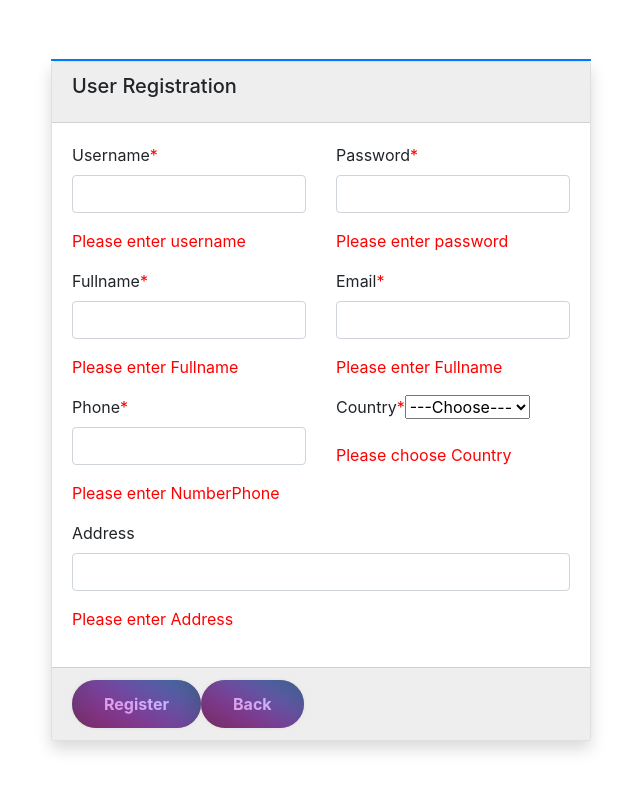
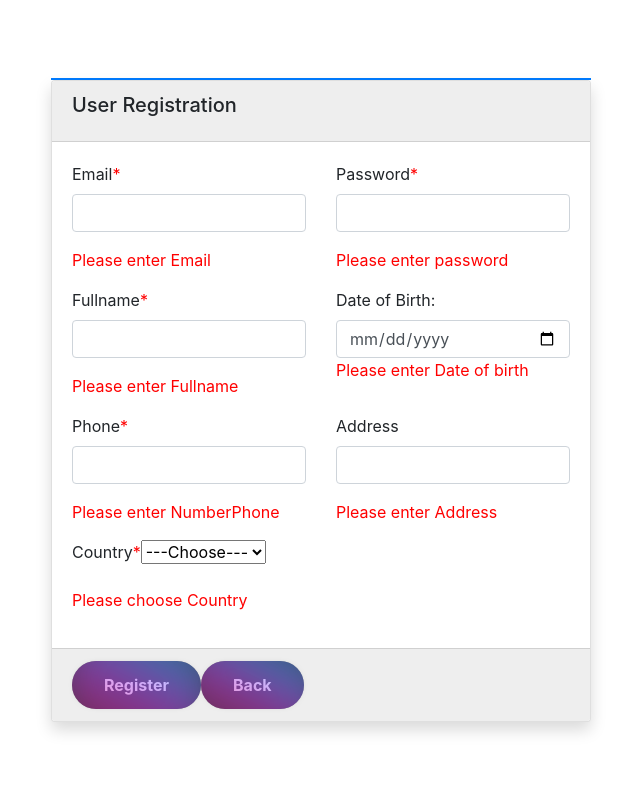
Before and after one commit to VsDuy/swp1812, a React (Create React App) app: page /logout in a window 1280 px wide. Shown: the top 790 px of the page, without its empty margins (319-959 px from the left). Built offline with nearby package versions, Linux system fonts and the light colour scheme.

Commit message:
update 10/7

```diff
--- a/src/components/Menu.js
+++ b/src/components/Menu.js
@@ -7,14 +7,14 @@ export default function Menu() {
         <nav class="navbar navbar-expand-lg bg-body-tertiary" style={{ backgroundColor: "#e3f2fd", color: 'black', marginBottom: 20 }}>
             <div className="col-12 col-sm-2" class="container-fluid" >
 
-                <h3>Children Care</h3>
+                <h3 style={{marginTop: 10}} >Children Care</h3>
                 <button class="navbar-toggler" type="button" data-bs-toggle="collapse" data-bs-target="#navbarNavDropdown" aria-controls="navbarNavDropdown" aria-expanded="false" aria-label="Toggle navigation">
                     <span class="navbar-toggler-icon"></span>
                 </button>
                 <div class="collapse navbar-collapse" id="navbarNavDropdown" className="col-12 col-sm-7
     ">
                     <ul class="navbar-nav">
-                        <li class="nav-item" style={{ marginTop: 5, marginRight: 5 }} >
+                        <li class="nav-item" style={{marginTop:5 , marginRight:5}} >
                             <a href="/">
                                 <House />
                             </a>
@@ -30,9 +30,6 @@ export default function Menu() {
                         </li>
                         <li class="nav-item">
                             <a class="nav-link" href="#">Admin</a>
-                        </li>
-                        <li class="nav-item">
-                            <a class="nav-link" href="feedback">Feedback</a>
                         </li>
                         <li class="nav-item dropdown">
                             <Dropdown>
--- a/src/screens/Feedback.js
+++ /dev/null
@@ -1,40 +0,0 @@
-import UserTemplate from "../templates/UserTemplate";
-import { Container, Row, Col, Table, Card } from "react-bootstrap";
-import React, { useState, useEffect } from 'react';
-export default function Feedback() {
-    const [feedback, setFeedback] = useState([]);
-
-    useEffect(() => {
-
-        fetch("http://localhost:8000/feedback").then(res => res.json())
-            .then(result => {
-                setFeedback(result);
-            });
-    },
-        []);
-    return (
-        <UserTemplate>
-            <Row>
-                <h2>Feedback</h2>
-                <Table>
-                    <thead>
-                        <th>Name</th>
-                        <th>Content</th>
-                    </thead>
-                    <tbody>
-                        {feedback.map((c) => (
-                            <tr>
-
-                                <td>{c.name}</td>
-                                <td> {c.content}</td>
-
-
-                            </tr>
-                        ))}
-                    </tbody>
-
-                </Table>
-            </Row>
-        </UserTemplate>
-    );
-}
--- a/src/screens/Login.js
+++ b/src/screens/Login.js
@@ -23,17 +23,17 @@ export default function Login() {
             <Card className="shadow">
               <Card.Body>
                 <div className="mb-3 mt-md-4">
-                  <h2 className="fw-bold mb-2 text-uppercase ">Username</h2>
+                  <h2 className="fw-bold mb-2 text-uppercase ">Login</h2>
 
                   <div className="mb-3">
                     <Form>
                       <Form.Group className="mb-3" controlId="user">
                         <Form.Label className="text-center">
-                          Username
+                          Email
                         </Form.Label>
                         <Form.Control type="text" onChange={(e) => setUser(e.target.value)} />
                       </Form.Group>
-                      <p style={{ color: 'red' }}>{user ? "" : "Please enter username"}</p>
+                      <p style={{ color: 'red' }}>{user ? "" : "Please enter email !"}</p>
 
                       <Form.Group
                         className="mb-3"
@@ -42,7 +42,7 @@ export default function Login() {
                         <Form.Label>Password</Form.Label>
                         <Form.Control type="password" onChange={(e) => setPassword(e.target.value)} />
                       </Form.Group>
-                      <p style={{ color: 'red' }}>{password ? "" : "Please enter password"}</p>
+                      <p style={{ color: 'red' }}>{password ? "" : "Please enter password !"}</p>
                       <Form.Group
                         className="mb-3"
                         controlId="formBasicCheckbox"
--- a/src/screens/Register.js
+++ b/src/screens/Register.js
@@ -17,7 +17,10 @@ export default function RegisterScreen() {
     const [phone, setPhone] = useState("");
     const [city, setCity] = useState("");
     const [address, setAddress] = useState("");
+    const [birthday, setBirthday] = useState('');
     const nav = useNavigate();
+
+
 
     const handleLogin = () => {
         if (user && password && fname && address && city && phone && email) {
@@ -25,6 +28,7 @@ export default function RegisterScreen() {
             nav('/login');
         }
     }
+
     return (
 
         <Container class="container" >
@@ -44,18 +48,17 @@ export default function RegisterScreen() {
                                     <Col>
                                         <Form.Group
                                             className="mb-3"
-                                            controlId="formGroupUsername"
+                                            controlId="formGroupEmail"
                                         >
                                             <Form.Label>
-                                                Username
+                                                Email
                                                 <span style={{ color: "red" }}>
                                                     *
                                                 </span>
                                             </Form.Label>
-                                            <Form.Control type="text" onChange={(e) => setUser(e.target.value)} />
-
+                                            <Form.Control type="text" onChange={(e) => setEmail(e.target.value)} />
                                         </Form.Group>
-                                        <p style={{ color: 'red' }}>{user ? "" : "Please enter username"}</p>
+                                        <p style={{ color: 'red' }}>{email ? "" : "Please enter Email"}</p>
                                     </Col>
                                     <Col>
                                         <Form.Group
@@ -91,20 +94,17 @@ export default function RegisterScreen() {
                                         <p style={{ color: 'red' }}>{fname ? "" : "Please enter Fullname"}</p>
                                     </Col>
                                     <Col>
-                                        <Form.Group
-                                            className="mb-3"
-                                            controlId="formGroupEmail"
-                                        >
+                                       <Form.Group className="mb-3"
+                                            controlId="formGroupDob">
                                             <Form.Label>
-                                                Email
-                                                <span style={{ color: "red" }}>
-                                                    *
-                                                </span>
+                                            Date of Birth:
+
                                             </Form.Label>
-                                            <Form.Control type="text" onChange={(e) => setEmail(e.target.value)} />
+                                            <Form.Control type="Date" onChange={(e) => setBirthday(e.target.value)} />
+                                            <p style={{ color: 'red' }}>{birthday ? "" : "Please enter Date of birth"}</p>
                                         </Form.Group>
-                                        <p style={{ color: 'red' }}>{fname ? "" : "Please enter Fullname"}</p>
                                     </Col>
+
                                 </Row>
                                 <Row>
                                     <Col>
@@ -122,6 +122,20 @@ export default function RegisterScreen() {
                                         </Form.Group>
                                         <p style={{ color: 'red' }}>{phone ? "" : "Please enter NumberPhone"}</p>
                                     </Col>
+                                    <Col>
+                                        <Form.Group
+                                            className="mb-3"
+                                            controlId="formGroupAddress"
+                                        >
+                                            <Form.Label>Address</Form.Label>
+                                            <Form.Control type="text" onChange={(e) => setAddress(e.target.value)} />
+                                        </Form.Group>
+                                        <p style={{ color: 'red' }}>{address ? "" : "Please enter Address"}</p>
+                                    </Col>
+
+                                </Row>
+                                <Row>
+
                                     <Col>
                                         <Form.Group
                                             className="mb-3"
@@ -145,18 +159,6 @@ export default function RegisterScreen() {
                                         <p style={{ color: 'red' }}>{city ? "" : "Please choose Country"}</p>
                                     </Col>
                                 </Row>
-                                <Row>
-                                    <Col>
-                                        <Form.Group
-                                            className="mb-3"
-                                            controlId="formGroupAddress"
-                                        >
-                                            <Form.Label>Address</Form.Label>
-                                            <Form.Control type="text" onChange={(e) => setAddress(e.target.value)} />
-                                        </Form.Group>
-                                        <p style={{ color: 'red' }}>{address ? "" : "Please enter Address"}</p>
-                                    </Col>
-                                </Row>
                             </Form>
                         </Card.Body>
 
@@ -167,7 +169,7 @@ export default function RegisterScreen() {
                             }}
                         >
 
-                            <button class="button"  onClick={handleLogin}>
+                            <button class="button" onClick={handleLogin}>
                                 Register
                                 <div class="hoverEffect">
                                     <div>
--- a/src/screens/Service.js
+++ b/src/screens/Service.js
@@ -44,7 +44,7 @@ export default function Service() {
                                 <tr>{p.vote}</tr>
                                 <tr>{p.re_name}</tr><br></br>
                                 <td>{p.price}</td><br></br>
-                          <Button variant="outline-success" href="add_service">Details Service</Button>{' '}<br>
+                          <Button variant="outline-success" href="details_service">Details Service</Button>{' '}<br>
                           </br>
                           <Button variant="outline-success" href="add_service">Book Service</Button>{' '}
                             </tr>
```
Also changed, not shown: src/App.js (+14 -15 lines), src/screens/ManagerServiceList.js (indentation only).
